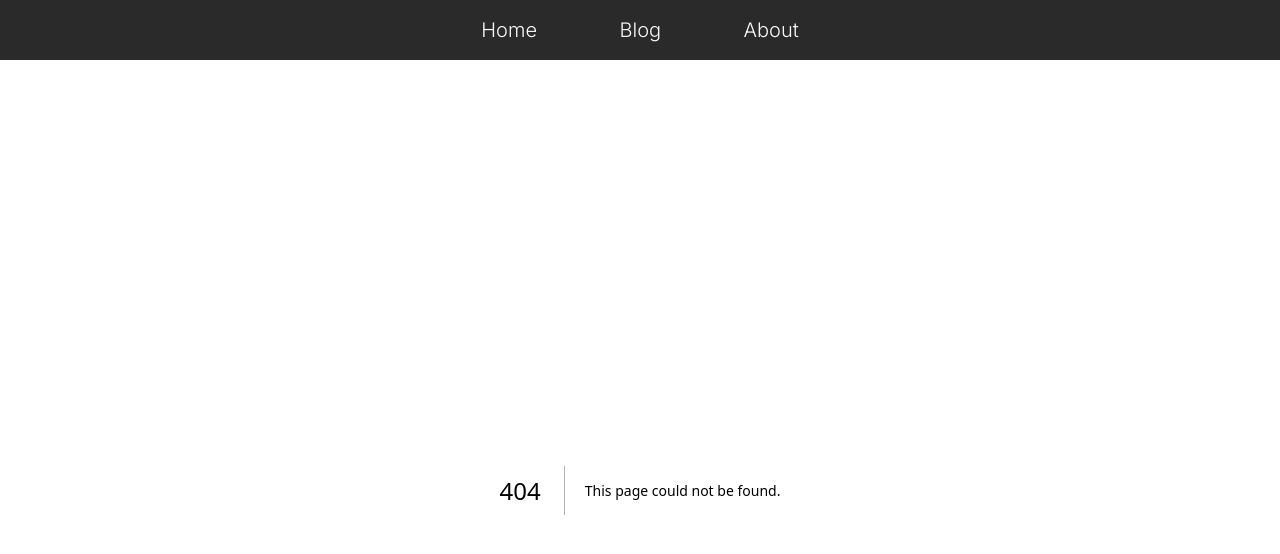
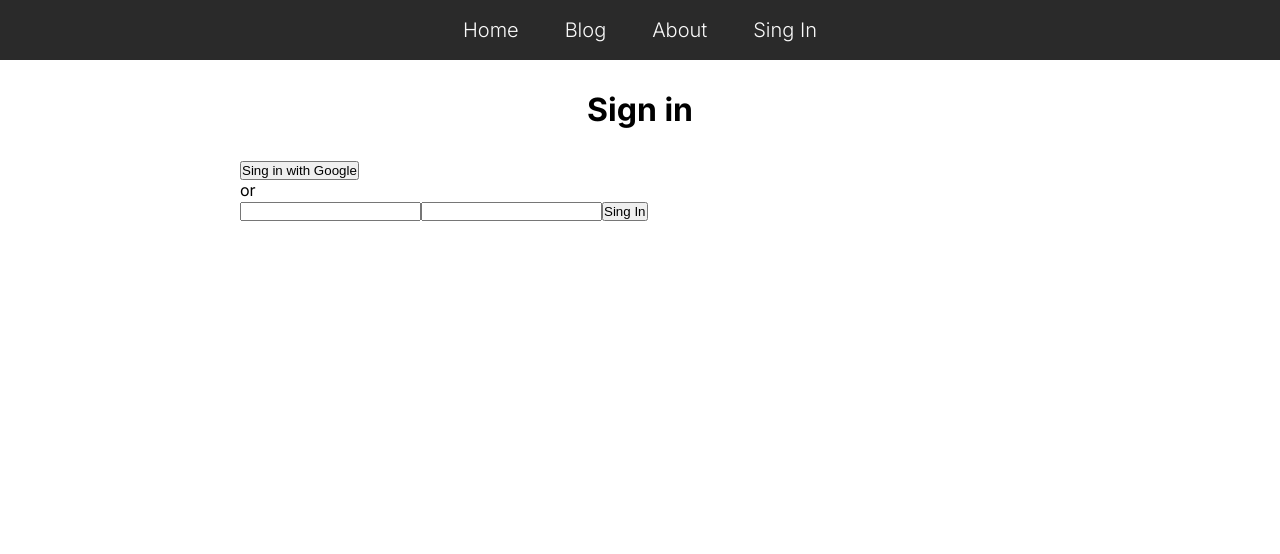
Before and after one commit to Yurii108/next-blog-app, a Next.js app: page /signin in a window 1280 px wide. Before the commit this address had no page. Shown: the top 554 px of the page. Built offline with nearby package versions, Linux system fonts and the light colour scheme; no server answers.

Commit message:
feat: auth page with Google and usually method

```diff
--- /dev/null
+++ b/app/api/auth/[...nextauth]/route.ts
@@ -0,0 +1,6 @@
+import { authConfig } from '@/configs/auth';
+import NextAuth from 'next-auth';
+
+const handler = NextAuth(authConfig);
+
+export { handler as GET, handler as POST }
--- a/app/layout.tsx
+++ b/app/layout.tsx
@@ -1,7 +1,8 @@
 import type { Metadata } from "next";
 import { Inter } from "next/font/google";
+import { Providers } from "@/components/Provaders";
+import { Header } from "@/components/Header";
 import "./globals.scss";
-import { Header } from "@/components/Header";
 
 const inter = Inter({ subsets: ["latin"] });
 
@@ -18,8 +19,10 @@ export default function RootLayout({
   return (
     <html lang="en">
       <body className={inter.className}>
-        <Header />
-        <main className="container">{children}</main>
+        <Providers>
+          <Header />
+          <main className="container">{children}</main>
+        </Providers>
       </body>
     </html>
   );
--- /dev/null
+++ b/app/signin/page.tsx
@@ -0,0 +1,13 @@
+import { GoogleButton } from "@/components/GoogleButton";
+import { SignInForm } from "@/components/SingInForm";
+
+export default async function Signin() {
+  return (
+    <div>
+      <h1>Sign in</h1>
+      <GoogleButton />
+      <div>or</div>
+      <SignInForm />
+    </div>
+  );
+}
--- /dev/null
+++ b/components/GoogleButton.tsx
@@ -0,0 +1,15 @@
+"use client";
+
+import { signIn } from "next-auth/react";
+import { useSearchParams } from "next/navigation";
+
+export const GoogleButton = () => {
+  const searchParams = useSearchParams();
+  const callbackUrl = searchParams.get("callbackUrl") || "/profile";
+
+  return (
+    <button onClick={() => signIn("google", { callbackUrl })}>
+      Sing in with Google
+    </button>
+  );
+};
--- a/components/Navigation.tsx
+++ b/components/Navigation.tsx
@@ -1,5 +1,6 @@
 "use client";
 
+import { useSession, signOut } from "next-auth/react";
 import Link from "next/link";
 import { usePathname } from "next/navigation";
 
@@ -14,6 +15,9 @@ type Props = {
 
 const Navigation = ({ navLinks }: Props) => {
   const pathname = usePathname();
+  const session = useSession();
+
+  console.log(session);
 
   return (
     <>
@@ -30,6 +34,14 @@ const Navigation = ({ navLinks }: Props) => {
           </Link>
         );
       })}
+      {session?.data && <Link href={"/profile"}>Profile</Link>}
+      {session?.data ? (
+        <Link href={"#"} onClick={() => signOut({ callbackUrl: "/" })}>
+          Sign Out
+        </Link>
+      ) : (
+        <Link href={"/signin"}>Sing In</Link>
+      )}
     </>
   );
 };
--- /dev/null
+++ b/components/Provaders.tsx
@@ -0,0 +1,7 @@
+"use client";
+
+import { SessionProvider } from "next-auth/react";
+
+export const Providers = ({ children }: { children: React.ReactNode }) => {
+  return <SessionProvider>{children}</SessionProvider>;
+};
--- /dev/null
+++ b/components/SingInForm.tsx
@@ -0,0 +1,35 @@
+"use client";
+
+import { useRouter } from "next/navigation";
+import { FormEventHandler } from "react";
+import { signIn } from "next-auth/react";
+
+export const SignInForm = () => {
+  const router = useRouter();
+
+  const handleSubmit: FormEventHandler<HTMLFormElement> = async (event) => {
+    event.preventDefault();
+
+    const formData = new FormData(event.currentTarget);
+
+    const res = await signIn("credentials", {
+      email: formData.get("email"),
+      password: formData.get("password"),
+      redirect: false,
+    });
+
+    if (res && !res.error) {
+      router.push("/profile");
+    } else {
+      console.log(res);
+    }
+  };
+
+  return (
+    <form onSubmit={handleSubmit}>
+      <input type="email" name="email" required />
+      <input type="password" name="password" required />
+      <button type="submit">Sing In</button>
+    </form>
+  );
+};
--- a/package.json
+++ b/package.json
@@ -10,6 +10,7 @@
   },
   "dependencies": {
     "next": "14.0.4",
+    "next-auth": "^4.24.7",
     "react": "^18",
     "react-dom": "^18",
     "sass": "^1.69.7",
```
Also changed, not shown: app/profile/page.tsx (added, +18 -0 lines), configs/auth.ts (added, +38 -0 lines), 1 other file (tests, documents, lock files or other folders).
